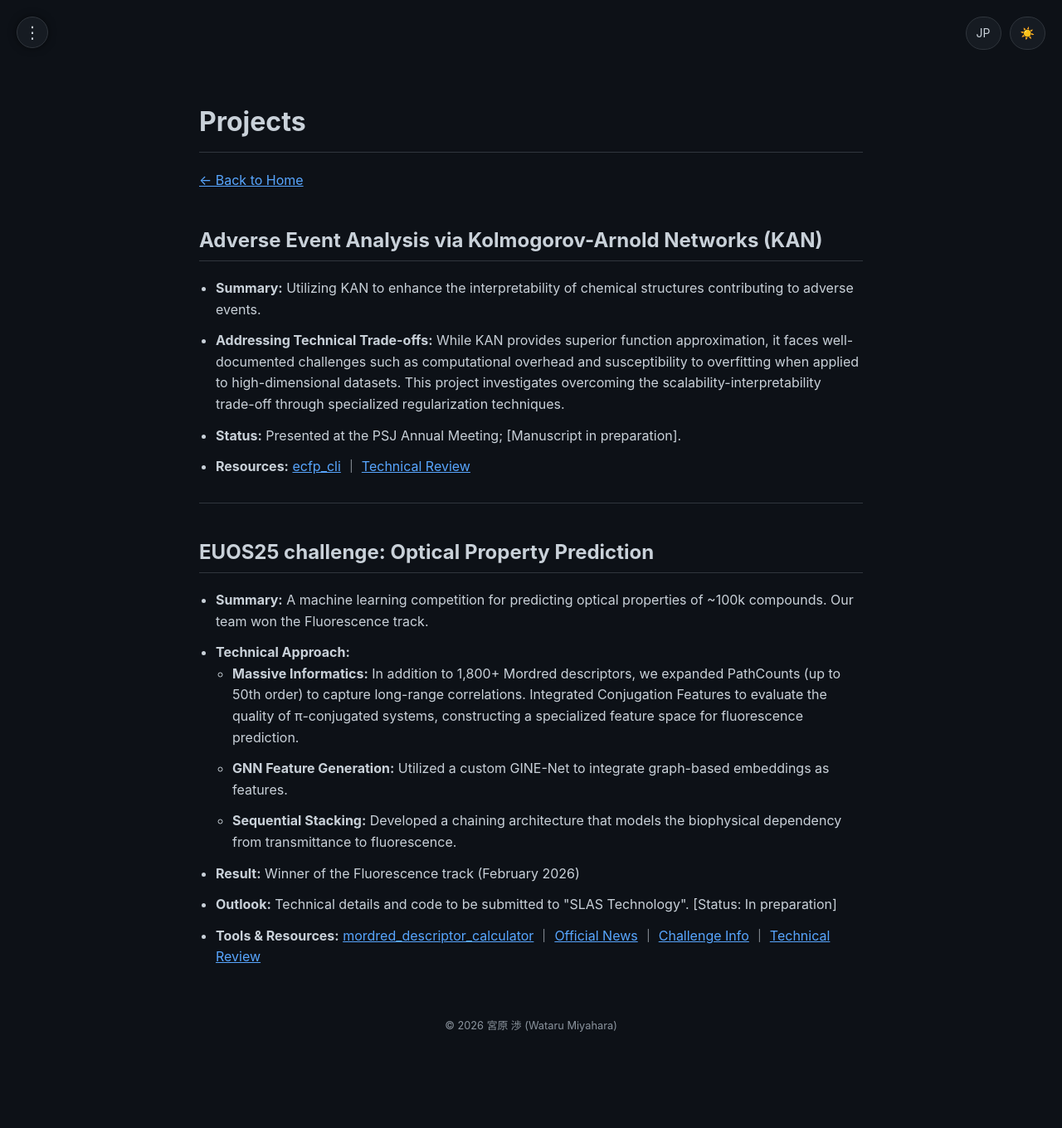
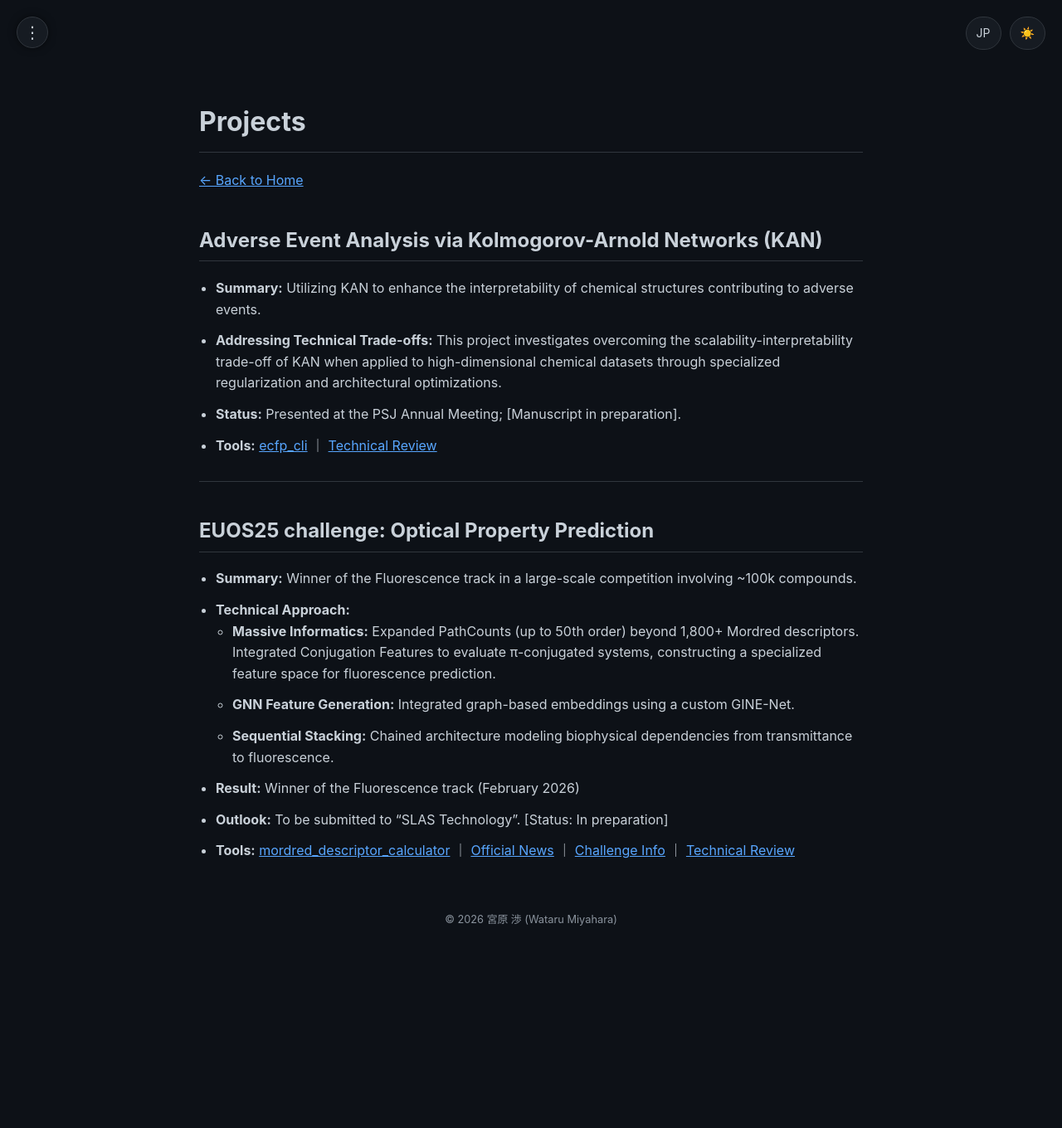
Before and after one commit to 377H-Miru/377H-Miru.github.io, a Jekyll site: the page built from en/projects.md, in a window 1280 px wide. Shown: the whole page at 83% size. Built offline with Jekyll 4.4.1, drawn with Linux system fonts in a browser that asks for light colours; after the commit the page ends 1232 px from its top, so only the background shows below that.

Commit message:
Refinement: Fully integrated Massive Informatics and GNN details into Projects page

```diff
--- a/en/projects.md
+++ b/en/projects.md
@@ -5,38 +5,25 @@
 permalink: /en/projects/
 ---
 
-<h1>Projects</h1>
+# Projects
 
-<p><a href="/en/">← Back to Home</a></p>
+[← Back to Home](/en/)
 
-<h2 id="kan">Adverse Event Analysis via Kolmogorov-Arnold Networks (KAN)</h2>
-<ul>
-    <li><b>Summary:</b> Utilizing KAN to enhance the interpretability of chemical structures contributing to adverse events.</li>
-    <li><b>Addressing Technical Trade-offs:</b>
-        While KAN provides superior function approximation, it faces well-documented challenges such as computational overhead and susceptibility to overfitting when applied to high-dimensional datasets. This project investigates overcoming the scalability-interpretability trade-off through specialized regularization techniques.
-    </li>
-    <li><b>Status:</b> Presented at the PSJ Annual Meeting; [Manuscript in preparation].</li>
-    <li><b>Resources:</b> <a href="https://github.com/377H-Miru/ecfp_cli" target="_blank">ecfp_cli</a> ｜ <a href="/en/posts/2026-04-02-kan-research-overview">Technical Review</a></li>
-</ul>
+## Adverse Event Analysis via Kolmogorov-Arnold Networks (KAN)
+- **Summary:** Utilizing KAN to enhance the interpretability of chemical structures contributing to adverse events.
+- **Addressing Technical Trade-offs:**
+  This project investigates overcoming the scalability-interpretability trade-off of KAN when applied to high-dimensional chemical datasets through specialized regularization and architectural optimizations.
+- **Status:** Presented at the PSJ Annual Meeting; [Manuscript in preparation].
+- **Tools:** [ecfp_cli](https://github.com/377H-Miru/ecfp_cli) ｜ [Technical Review](/en/posts/2026-04-02-kan-research-overview)
 
-<hr>
+---
 
-<h2 id="euos">EUOS25 challenge: Optical Property Prediction</h2>
-<ul>
-    <li><b>Summary:</b> A machine learning competition for predicting optical properties of ~100k compounds. Our team won the Fluorescence track.</li>
-    <li><b>Technical Approach:</b>
-        <ul>
-            <li><b>Massive Informatics:</b> In addition to 1,800+ Mordred descriptors, we expanded PathCounts (up to 50th order) to capture long-range correlations. Integrated Conjugation Features to evaluate the quality of π-conjugated systems, constructing a specialized feature space for fluorescence prediction.</li>
-            <li><b>GNN Feature Generation:</b> Utilized a custom GINE-Net to integrate graph-based embeddings as features.</li>
-            <li><b>Sequential Stacking:</b> Developed a chaining architecture that models the biophysical dependency from transmittance to fluorescence.</li>
-        </ul>
-    </li>
-    <li><b>Result:</b> Winner of the Fluorescence track (February 2026)</li>
-    <li><b>Outlook:</b> Technical details and code to be submitted to "SLAS Technology". [Status: In preparation]</li>
-    <li><b>Tools & Resources:</b>
-        <a href="https://github.com/377H-Miru/mordred_descriptor_calculator" target="_blank">mordred_descriptor_calculator</a> ｜
-        <a href="https://www.eu-openscreen.eu/resources/eu-openscreen-news/ansicht/eu-openscreen-and-slas-announce-winners-of-the-second-joint-machine-learning-challenge-at-slas-2026" target="_blank">Official News</a> ｜
-        <a href="https://ochem.eu/static/challenge2025.do" target="_blank">Challenge Info</a> ｜
-        <a href="/en/posts/2026-02-25-euos25-review">Technical Review</a>
-    </li>
-</ul>
+## EUOS25 challenge: Optical Property Prediction
+- **Summary:** Winner of the Fluorescence track in a large-scale competition involving ~100k compounds.
+- **Technical Approach:**
+    - **Massive Informatics:** Expanded PathCounts (up to 50th order) beyond 1,800+ Mordred descriptors. Integrated Conjugation Features to evaluate π-conjugated systems, constructing a specialized feature space for fluorescence prediction.
+    - **GNN Feature Generation:** Integrated graph-based embeddings using a custom GINE-Net.
+    - **Sequential Stacking:** Chained architecture modeling biophysical dependencies from transmittance to fluorescence.
+- **Result:** Winner of the Fluorescence track (February 2026)
+- **Outlook:** To be submitted to "SLAS Technology". [Status: In preparation]
+- **Tools:** [mordred_descriptor_calculator](https://github.com/377H-Miru/mordred_descriptor_calculator) ｜ [Official News](https://www.eu-openscreen.eu/resources/eu-openscreen-news/ansicht/eu-openscreen-and-slas-announce-winners-of-the-second-joint-machine-learning-challenge-at-slas-2026.html) ｜ [Challenge Info](https://ochem.eu/static/challenge2025.do) ｜ [Technical Review](/en/posts/2026-02-25-euos25-review)
```
Also changed, not shown: projects.md (+18 -31 lines).
